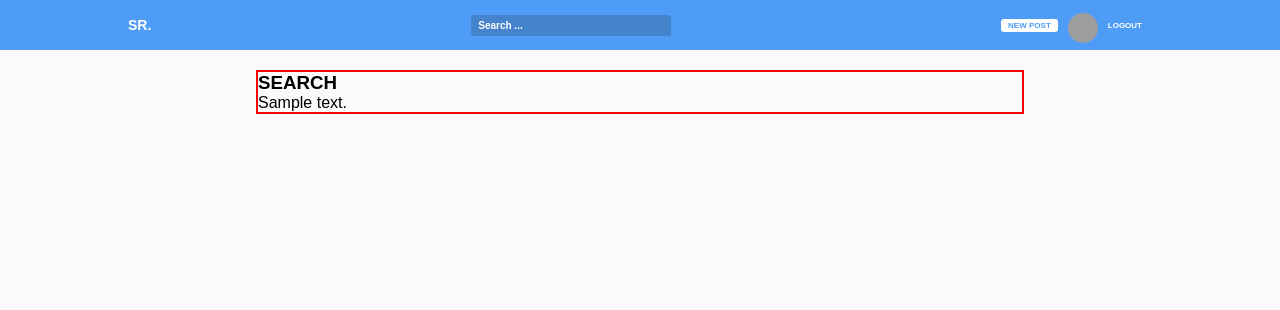
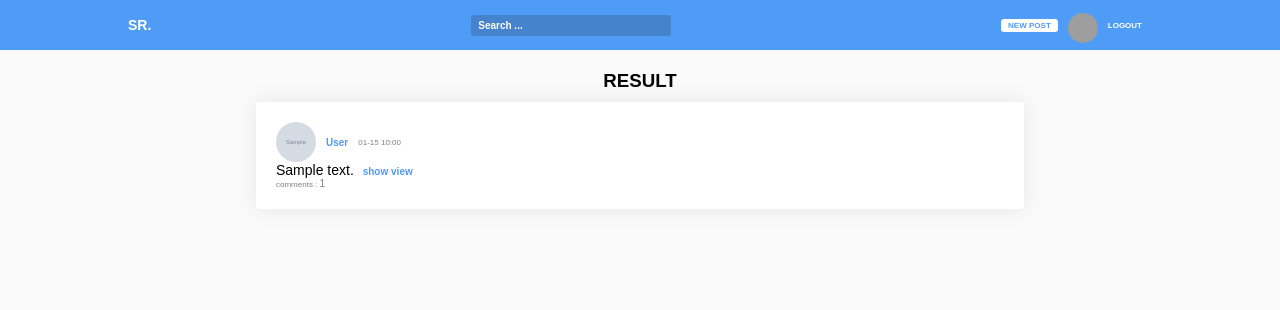
Before and after one commit to YauheniRusinchuk/developement_sweden, a Django app: template apps/templates/search/search.html in a window 1280 px wide. Shown: the top 310 px of the page. Run offline with Django 3.2, Linux system fonts and the light colour scheme; the template is opened without the code that fills it: most values are stand-ins (such as "Sample title", 1, 10 or a date in 2020); grey boxes marked "Sample" are stand-in pictures; some libraries are stand-ins or nearby versions; some web fonts are replaced; grey boxes are pictures that could not be loaded.

Commit message:
search view and template

```diff
--- a/apps/static/css/style.css
+++ b/apps/static/css/style.css
@@ -1251,5 +1251,8 @@ body {
     animation-name: show;
     animation-duration: 0.5s;
     animation-fill-mode: forwards;
-    border: 2px solid red;
 }
+
+.search_result .search_title {
+    text-align: center;
+}
--- a/apps/templates/search/search.html
+++ b/apps/templates/search/search.html
@@ -5,14 +5,30 @@
 {% include 'header.html' %}
 
 <div class="search_result">
-
-    <h3>SEARCH</h3>
-
+    <div class="search_title">
+        <h3>RESULT</h3>
+    </div>
     {% if articles %}
         {% for article in articles %}
-            <div class="search_article">
-                <p>{{article.text}}</p>
+        <div class="article_main">
+            {% if user == article.author %}
+            <div class="delete_edit_post">
+                <a href="{% url 'home:edit_post' pk=article.pk %}">edit</a>
+                <a class="delete_btn" href="{% url 'home:delete_post' pk=article.pk %}">delete</a>
             </div>
+            {% endif %}
+            <div class="article_info_user">
+                {% if article.author.profile.avatar %}
+                    <img src="{{article.author.profile.avatar.url}}" width="40px" height="40px" />
+                {% else %}
+                    <img src="https://kiittnp.in/8134d463acc8c7b66744a481847ab4b/assets/img/user.png" width="40px" height="40px" />
+                {% endif %}
+                <a href="{% url 'home:detail_profile' pk=article.author.pk %}">{{article.author.profile.fullname}}</a>
+                <span>{{article.date|date:'m-d H:i'}}</span>
+            </div>
+            <p>{{article.text}} <a class="show_view" href="{% url 'home:detail_article' pk=article.pk %}">show view</a></p>
+            <p class="comments">comments : <span class="count_comments_class">{{article.count_comments}}</span></p>
+        </div>
         {% endfor %}
     {% else %}
         <p> NOT FOUND </p>
```
